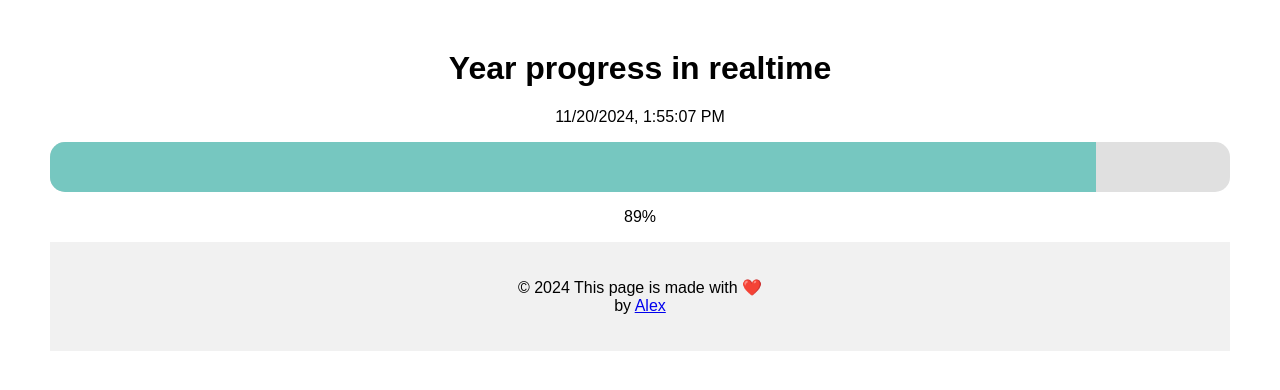
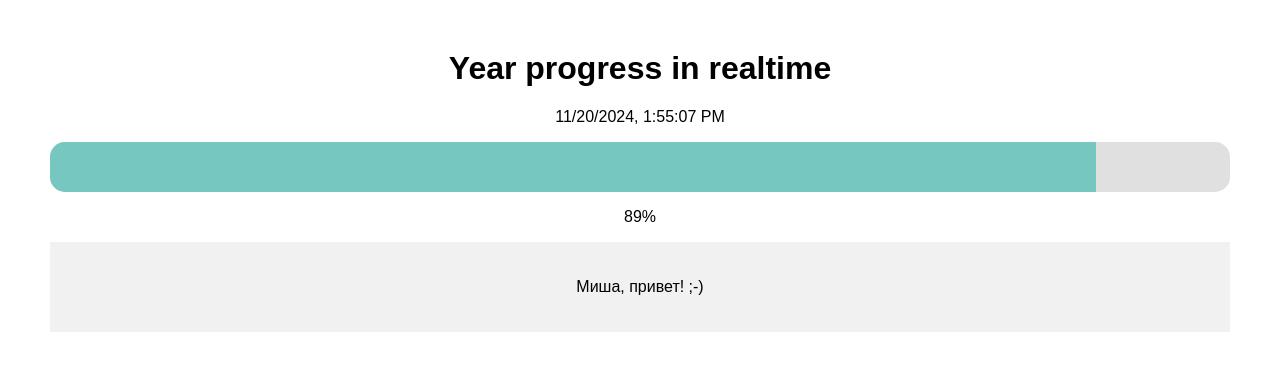
Before and after one commit to g0gan/year-progress, a plain HTML site: page index.html in a window 1280 px wide. Drawn offline with Linux system fonts and the light colour scheme.

Commit message:
Update index.html

```diff
--- a/index.html
+++ b/index.html
@@ -53,8 +53,9 @@
     updateProgress(); // Initial call to set the progress immediately
 </script>
 <footer style="text-align: center; padding: 20px; background-color: #f1f1f1;">
-    <p>© 2024 This page is made with ❤️<br>
-    by <a href="https://kirilenko.dev" target="_blank">Alex</a></p>
+       <p>Миша, привет! ;-) <br>
+<!--      <p>© 2024 This page is made with ❤️<br>
+    by <a href="https://kirilenko.dev" target="_blank">Alex</a></p> !-->
 </footer>
 </body>
 </html>
```
